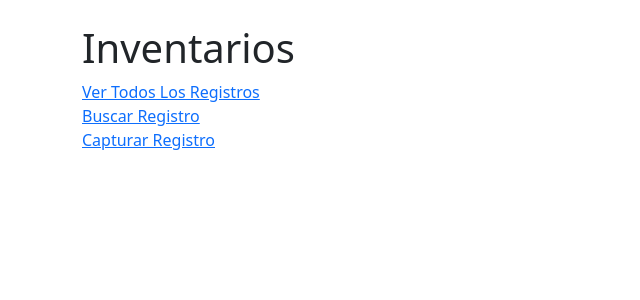
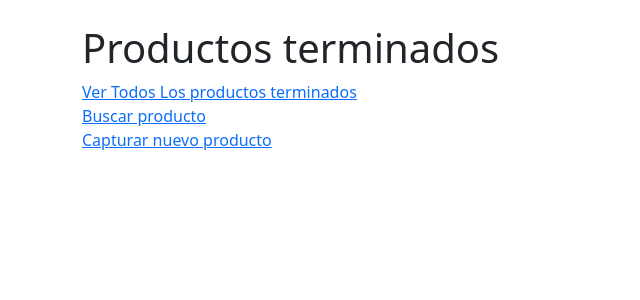
Before and after one commit to CesarPazzi/sfcs, a Django app: page /inventarios/ in a window 1280 px wide. Shown: the part 56-356 px from the top of the page, without its empty margins (0-640 px from the left). Run offline with Django 5.2, Linux system fonts and the light colour scheme; a user stored in the database is signed in.

Commit message:
naming: inventarios > productos

```diff
--- a/sfcs/templates/inventarios/agregar_registro.html
+++ b/sfcs/templates/inventarios/agregar_registro.html
@@ -3,14 +3,14 @@
 
 {% if user.is_authenticated %}
 
-<h1>Agregar Registro</h1>
+<h1>Capturar Nuevo Producto</h1>
 
 <form method="POST" action="{% url 'inventarios_agregar_registro' %}">
   {% csrf_token %}
 
   {{ form.as_p }}
   <a href="javascript:history.back()" class="btn btn-primary">Regresar</a>
-  <button type="submit" class="btn btn-success">Agregar Registro</button>
+  <button type="submit" class="btn btn-success">Agregar Producto</button>
       </form>
 
 {% endif %}
--- a/sfcs/templates/inventarios/inventarios.html
+++ b/sfcs/templates/inventarios/inventarios.html
@@ -3,12 +3,13 @@
 
 {% if user.is_authenticated %}
 
-<h1>Inventarios</h1>
+<h1>Productos terminados</h1>
 
 <!-- TABLA -->
-<a href="{% url 'inventarios_registros' %}">Ver Todos Los Registros</a><br/>
-<a href="#">Buscar Registro</a><br/>
-<a href="{% url 'inventarios_agregar_registro' %}">Capturar Registro</a><br/>
+<a href="{% url 'inventarios_registros' %}">Ver Todos Los productos terminados</a><br/>
+<a href="#">Buscar producto</a><br/>
+<a href="{% url 'inventarios_agregar_registro' %}">Capturar nuevo producto</a><br/>
+
 
 <!-- TABLA -->
 <!-- SI EL USUARIO NO ESTA LOGGEADO -->
--- a/sfcs/templates/navbar.html
+++ b/sfcs/templates/navbar.html
@@ -14,7 +14,7 @@
               Areas
             </a>
             <ul class="dropdown-menu">
-              <li><a class="dropdown-item" href="{% url 'inventarios' %}">Inventarios</a></li>
+              <li><a class="dropdown-item" href="{% url 'inventarios' %}">Productos</a></li>
               <li><a class="dropdown-item" href="#">Compras</a></li>
               <li><a class="dropdown-item" href="#">Ventas</a></li>
               <li><hr class="dropdown-divider"></li>
--- a/sfcs/views.py
+++ b/sfcs/views.py
@@ -76,7 +76,7 @@ def inventarios_agregar_registro(request):
             if form.is_valid():
                 agregar_registro = form.save()
                 messages.success(request, "Registro agregado correctamente!")
-                return redirect('registros')
+                return redirect('inventarios_registros')
         return render(request, 'inventarios/agregar_registro.html', {'form': form})
     else:
         messages.error(request, "Debes de iniciar sesion!")
```
Also changed, not shown: db.sqlite3.
